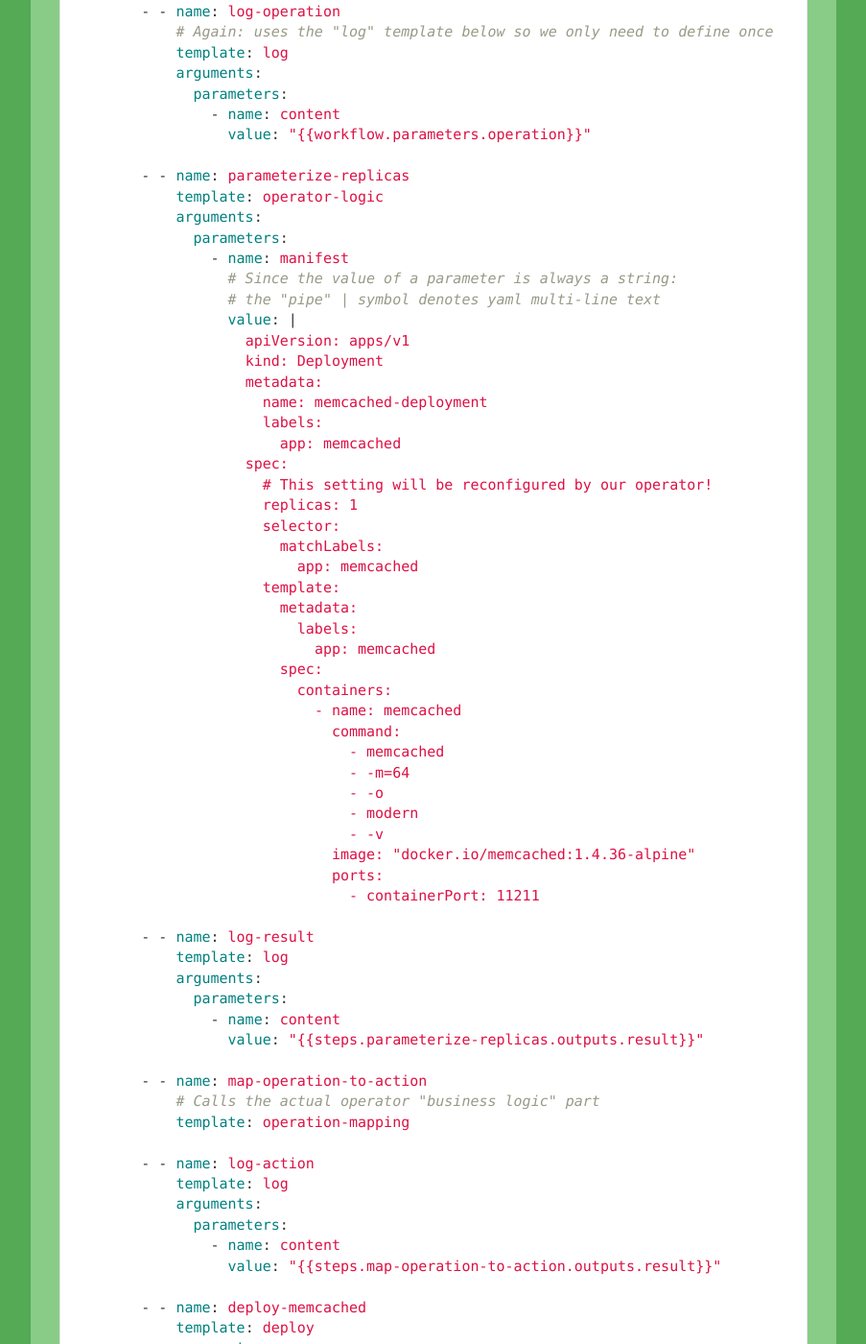
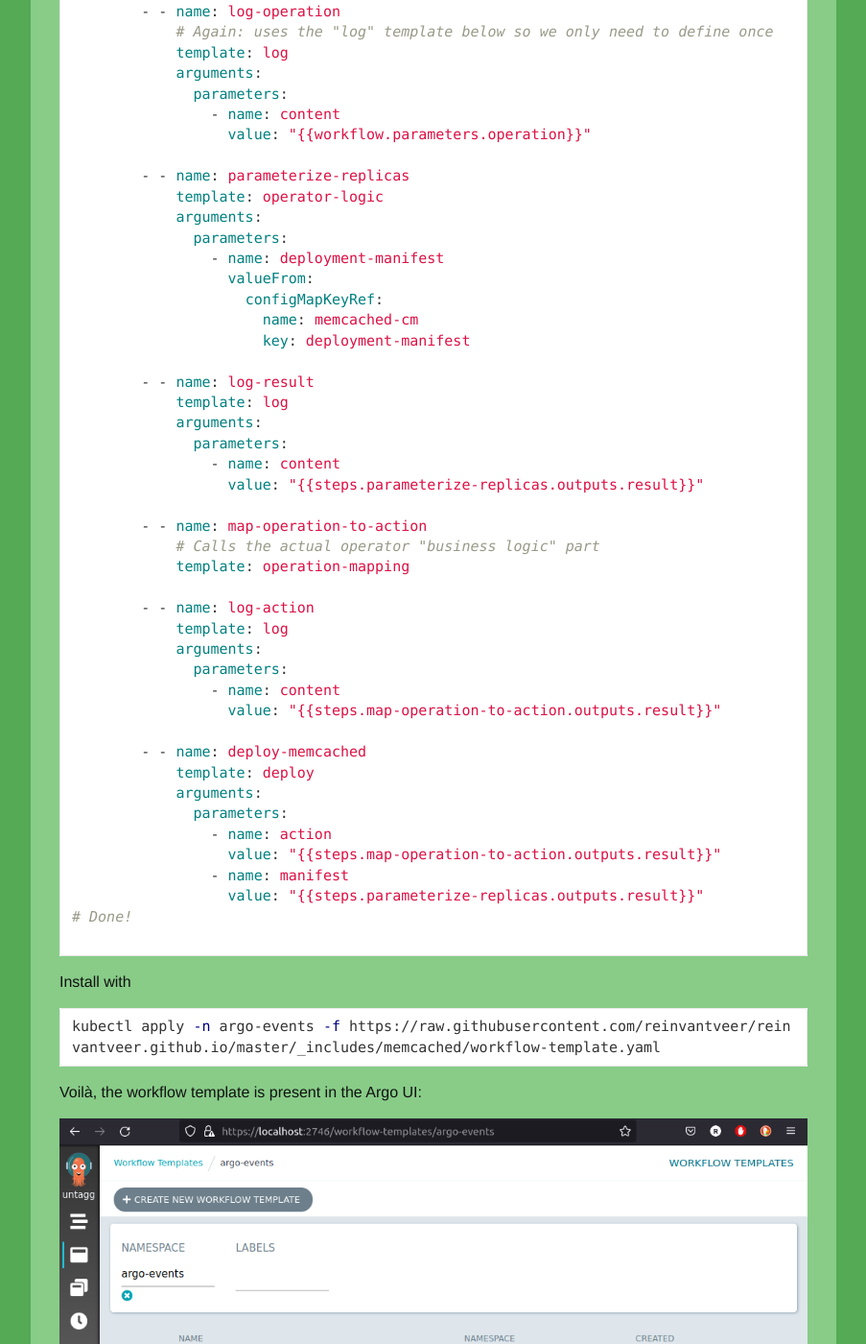
Before and after one commit to reinvantveer/reinvantveer.github.io, a Jekyll site: the page built from _posts/2022-01-29-easier-operator.md, in a window 1280 px wide and 1400 px high, scrolled down 14598 px. Shown: the whole window at 96% size, without its empty margins (188-1091 px from the left). Built offline with Jekyll 4.4.1, drawn with Linux system fonts in a browser that asks for light colours; comment, search, counter and statistics services are not loaded.

Commit message:
moved manifest to configmap
Signed-off-by: reinvantveer <rein@vantveer.me>

```diff
--- a/_includes/memcached/workflow-template.yaml
+++ b/_includes/memcached/workflow-template.yaml
@@ -117,38 +117,11 @@
             template: operator-logic
             arguments:
               parameters:
-                - name: manifest
-                  # Since the value of a parameter is always a string:
-                  # the "pipe" | symbol denotes yaml multi-line text
-                  value: |
-                    apiVersion: apps/v1
-                    kind: Deployment
-                    metadata:
-                      name: memcached-deployment
-                      labels:
-                        app: memcached
-                    spec:
-                      # This setting will be reconfigured by our operator!
-                      replicas: 1
-                      selector:
-                        matchLabels:
-                          app: memcached
-                      template:
-                        metadata:
-                          labels:
-                            app: memcached
-                        spec:
-                          containers:
-                            - name: memcached
-                              command:
-                                - memcached
-                                - -m=64
-                                - -o
-                                - modern
-                                - -v
-                              image: "docker.io/memcached:1.4.36-alpine"
-                              ports:
-                                - containerPort: 11211
+                - name: deployment-manifest
+                  valueFrom:
+                    configMapKeyRef:
+                      name: memcached-cm
+                      key: deployment-manifest
 
         - - name: log-result
             template: log
```
